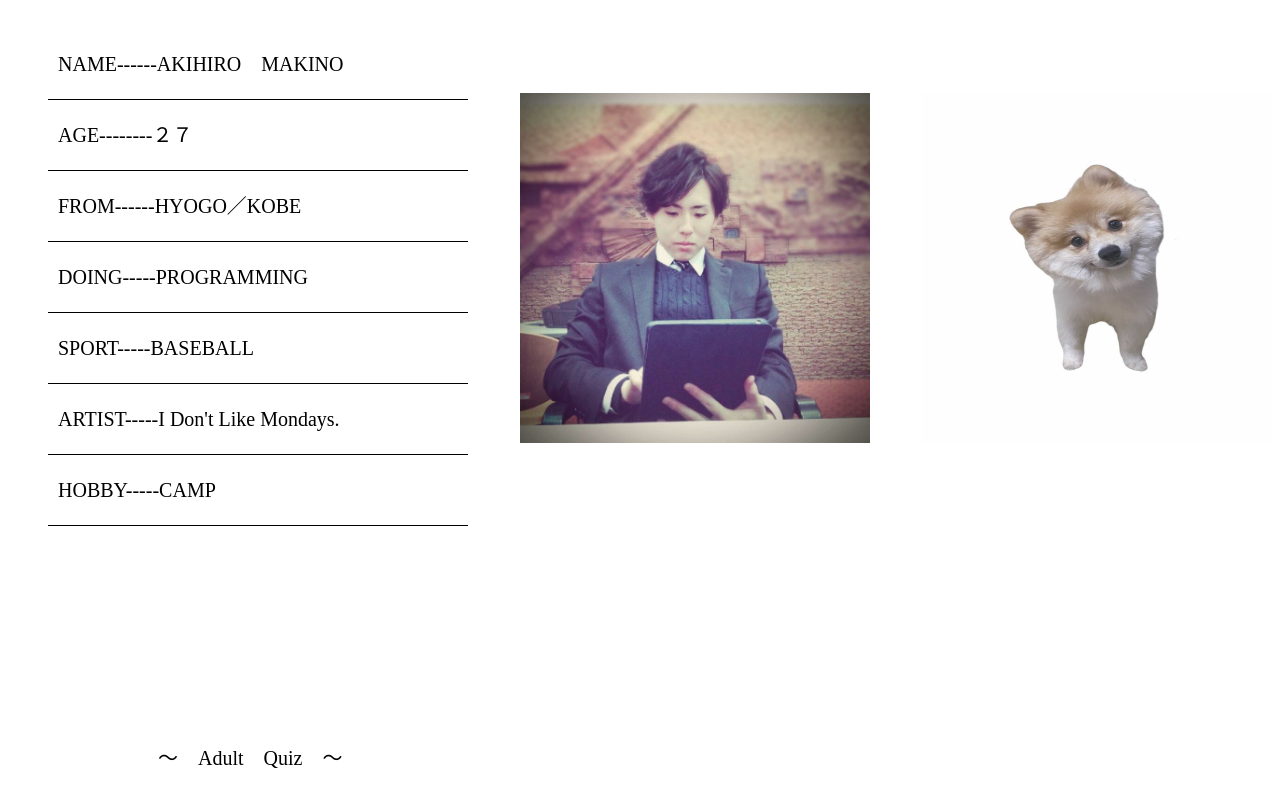
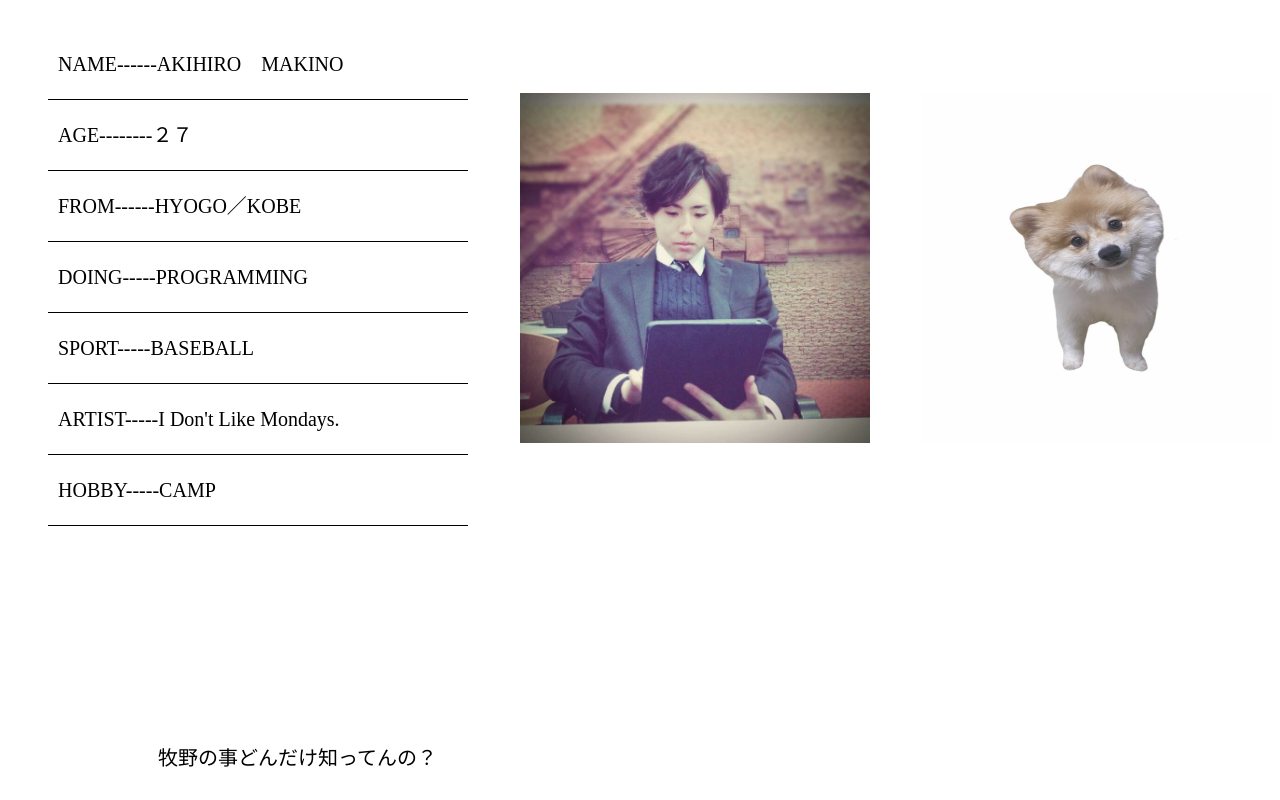
Before and after one commit to akihiromakino/mainpage, a plain HTML site: page index.html in a window 1280 px wide. Shown: the part 1503-2303 px from the top of the page. Drawn offline with Linux system fonts and the light colour scheme; a script that the page names is missing.

Commit message:
fifth comimt
footer-containerの文字変更

```diff
--- a/index.html
+++ b/index.html
@@ -58,7 +58,7 @@
     </div>
 
     <footer>
-      <div class="footer-container">〜　Adult　Quiz　〜</div>
+      <div class="footer-container">牧野の事どんだけ知ってんの？</div>
     </footer>
     <script type="text/javascript" src="app.js"></script>
   </body>
```
